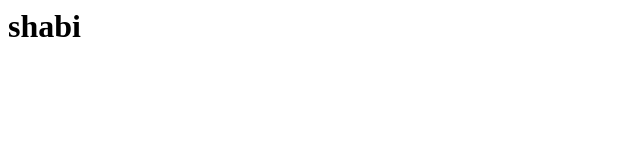
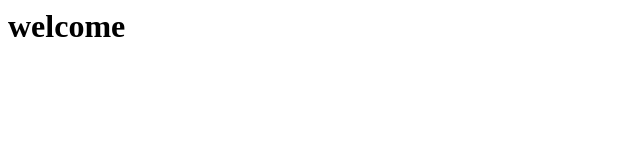
Before and after one commit to orzdyq/orzdyq.github.io, a plain HTML site: page index.html in a window 1280 px wide. Shown: the whole page, without its empty margins (0-640 px from the left). Drawn offline with Linux system fonts and the light colour scheme.

Commit message:
add
change some information

```diff
--- a/index.html
+++ b/index.html
@@ -1 +1 @@
-<h1>    shabi    <h1>
+<h1>    welcome    <h1>
```
